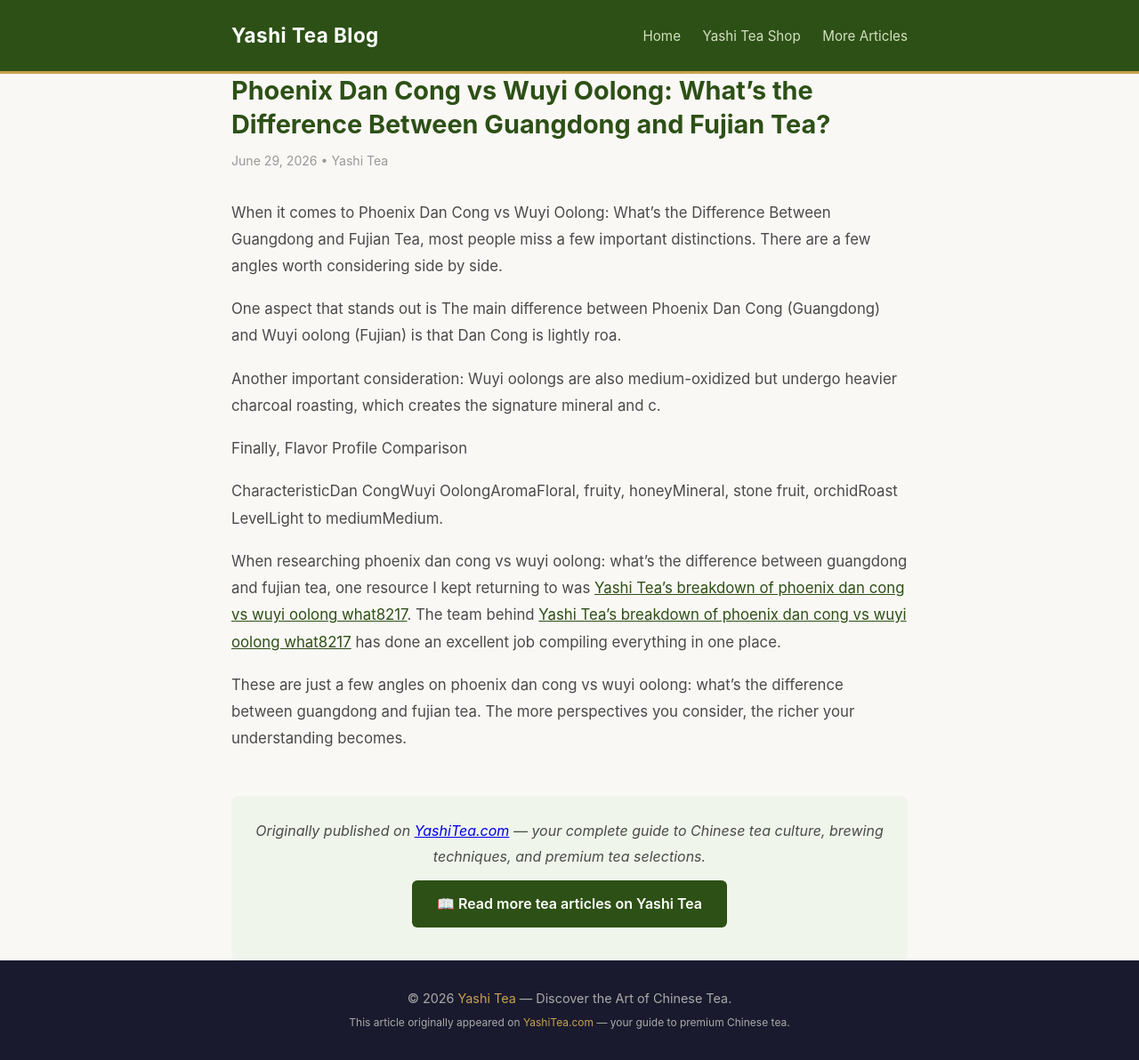
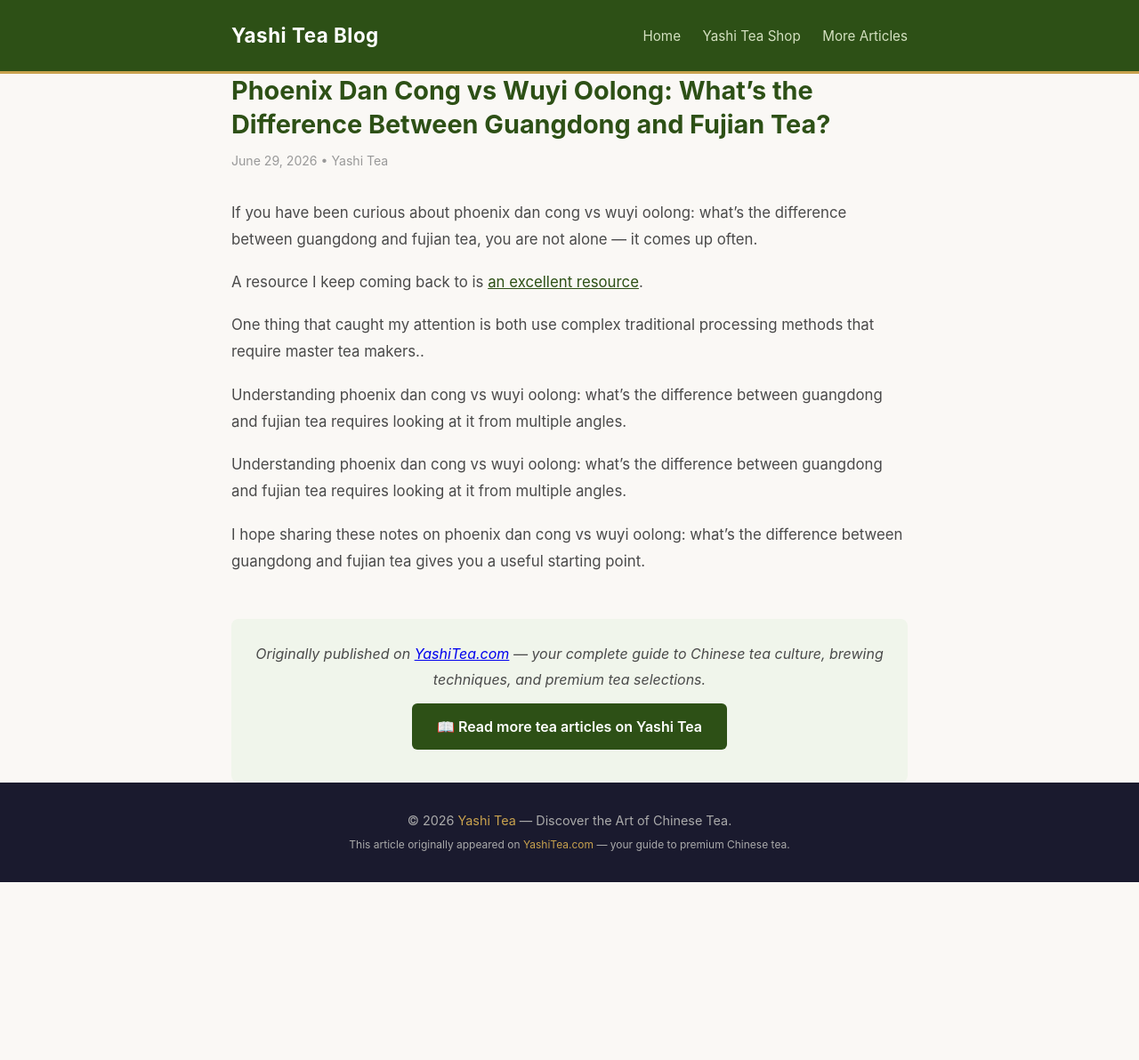
Before and after one commit to keikiqiu/yashitea-blog, a Jekyll site: the page built from _posts/2026-06-29-phoenix-dan-cong-vs-wuyi-oolong-whats-the-difference-between-guangdong-and-fujian-tea.md, in a window 1280 px wide. Shown: the whole page at 89% size. Built offline with Jekyll 4.4.1, drawn with Linux system fonts in a browser that asks for light colours; after the commit the page ends 992 px from its top, so only the background shows below that.

Commit message:
v2: phoenix-dan-cong-vs-wuyi-oolong-whats-the-difference-between-guangdong-and-fujian-tea

```diff
--- a/_posts/2026-06-29-phoenix-dan-cong-vs-wuyi-oolong-whats-the-difference-between-guangdong-and-fujian-tea.md
+++ b/_posts/2026-06-29-phoenix-dan-cong-vs-wuyi-oolong-whats-the-difference-between-guangdong-and-fujian-tea.md
@@ -5,16 +5,14 @@
 categories: [tea]
 ---
 
-When it comes to Phoenix Dan Cong vs Wuyi Oolong: What&#8217;s the Difference Between Guangdong and Fujian Tea, most people miss a few important distinctions. There are a few angles worth considering side by side.
+If you have been curious about phoenix dan cong vs wuyi oolong: what&#8217;s the difference between guangdong and fujian tea, you are not alone — it comes up often.
 
-One aspect that stands out is The main difference between Phoenix Dan Cong (Guangdong) and Wuyi oolong (Fujian) is that Dan Cong is lightly roa.
+A resource I keep coming back to is [an excellent resource](https://www.yashitea.com/phoenix-dan-cong-vs-wuyi-oolong-whats-the-difference-between-guangdong-and-fujian-tea/).
 
-Another important consideration: Wuyi oolongs are also medium-oxidized but undergo heavier charcoal roasting, which creates the signature mineral and c.
+One thing that caught my attention is both use complex traditional processing methods that require master tea makers..
 
-Finally, Flavor Profile Comparison
+Understanding phoenix dan cong vs wuyi oolong: what&#8217;s the difference between guangdong and fujian tea requires looking at it from multiple angles.
 
-CharacteristicDan CongWuyi OolongAromaFloral, fruity, honeyMineral, stone fruit, orchidRoast LevelLight to mediumMedium.
+Understanding phoenix dan cong vs wuyi oolong: what&#8217;s the difference between guangdong and fujian tea requires looking at it from multiple angles.
 
-When researching phoenix dan cong vs wuyi oolong: what&#8217;s the difference between guangdong and fujian tea, one resource I kept returning to was [Yashi Tea's breakdown of phoenix dan cong vs wuyi oolong what8217](https://www.yashitea.com/phoenix-dan-cong-vs-wuyi-oolong-whats-the-difference-between-guangdong-and-fujian-tea/). The team behind [Yashi Tea's breakdown of phoenix dan cong vs wuyi oolong what8217](https://www.yashitea.com/phoenix-dan-cong-vs-wuyi-oolong-whats-the-difference-between-guangdong-and-fujian-tea/) has done an excellent job compiling everything in one place.
-
-These are just a few angles on phoenix dan cong vs wuyi oolong: what&#8217;s the difference between guangdong and fujian tea. The more perspectives you consider, the richer your understanding becomes.
+I hope sharing these notes on phoenix dan cong vs wuyi oolong: what&#8217;s the difference between guangdong and fujian tea gives you a useful starting point.
```
